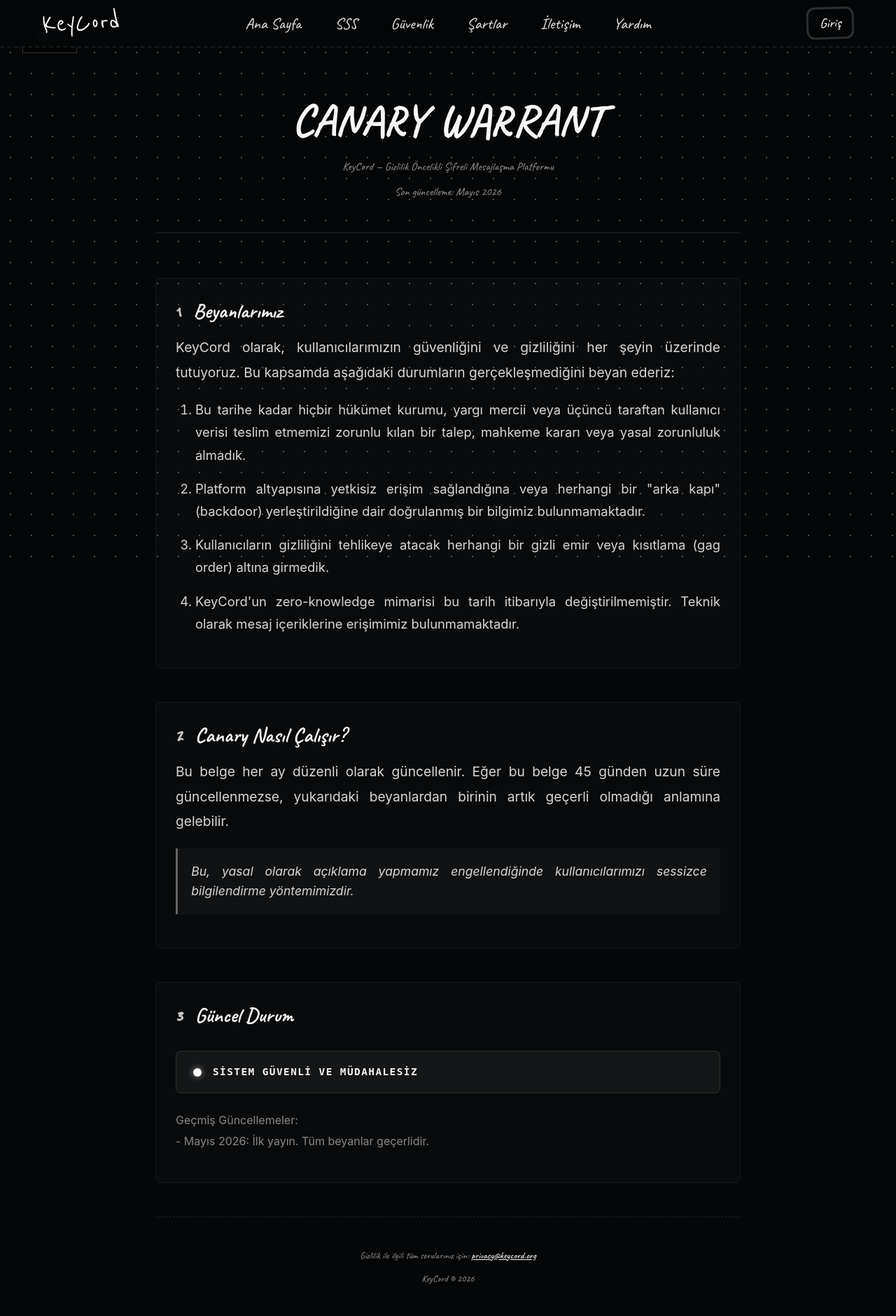
After one commit to Keremcm/KeyCord, a Python web app: template app/templates/canary.html in a window 1280 px wide. The commit adds this page. Shown: the whole page at 70% size. Run offline with Jinja, Linux system fonts and the light colour scheme; the template is opened without the code that fills it, so the values that code supplies are empty.

Commit message:
Canary Warrany eklendi

```diff
--- a/app/routes.py
+++ b/app/routes.py
@@ -2539,6 +2539,10 @@ def careers():
 def hall_of_fame():
     return render_template('hall_of_fame.html')
 
+@main_bp.route('/canary')
+def canary():
+    return render_template('canary.html')
+
 
 # ================================
 # GÜVENLİK VE HESAP YÖNETİMİ
--- a/app/templates/base.html
+++ b/app/templates/base.html
@@ -331,6 +331,7 @@
                 <a href="{{ url_for('auth.gdpr') }}">{{ _('KVKK / GDPR') }}</a>
                 <a href="{{ url_for('main.careers') }}">{{ _('Kariyer') }}</a>
                 <a href="{{ url_for('main.hall_of_fame') }}">{{ _('Onur Listesi') }}</a>
+                <a href="{{ url_for('main.canary') }}">{{ _('Canary') }}</a>
                 <a href="{{ url_for('auth.contact') }}">{{ _('İletişim') }}</a>
             </div>
             <a href="https://www.instagram.com/keycord_official/" target="_blank" rel="noopener noreferrer"
--- /dev/null
+++ b/app/templates/canary.html
@@ -0,0 +1,299 @@
+{% extends "base.html" %}
+
+{% block title %}KeyCord - Canary Warrant{% endblock %}
+
+{% block extra_css %}
+<style>
+    *,
+    *::before,
+    *::after {
+        box-sizing: border-box;
+    }
+
+    html {
+        height: auto;
+        scroll-behavior: smooth;
+    }
+
+    body {
+        min-height: 100vh;
+        overflow-x: hidden;
+        position: relative;
+        margin: 0;
+    }
+
+    .policy-container {
+        max-width: 900px;
+        margin: 0 auto;
+        padding: clamp(1rem, 5vw, 2rem);
+        color: var(--muted-chalk);
+    }
+
+    .policy-header {
+        text-align: center;
+        margin-bottom: 4rem;
+        border-bottom: 1px solid rgba(255, 255, 255, 0.1);
+        padding-bottom: 2rem;
+    }
+
+    .policy-header h1 {
+        font-family: 'Caveat', cursive;
+        font-size: clamp(2.5rem, 8vw, 4rem);
+        color: var(--chalk);
+        margin: 0 0 0.5rem;
+        text-transform: uppercase;
+    }
+
+    .policy-header .meta {
+        font-size: 1rem;
+        color: #888;
+    }
+
+    .policy-section {
+        margin-bottom: 3rem;
+        padding: 1.75rem;
+        background: rgba(255, 255, 255, 0.02);
+        border-radius: 8px;
+        border: 1px solid rgba(255, 255, 255, 0.05);
+    }
+
+    .section-number {
+        display: inline-block;
+        font-family: 'Reenie Beanie', cursive;
+        font-size: 2rem;
+        color: var(--brand-white);
+        opacity: 0.8;
+        margin-right: 0.5rem;
+    }
+
+    .section-title {
+        font-family: 'Caveat', cursive;
+        font-size: 1.85rem;
+        font-weight: 600;
+        margin: 0 0 1rem;
+        color: var(--chalk);
+        display: flex;
+        align-items: center;
+        gap: 0.5rem;
+    }
+
+    .policy-content {
+        font-family: 'Inter', sans-serif;
+        font-size: 1.2rem;
+        line-height: 1.85;
+        color: var(--muted-chalk);
+        text-align: justify;
+    }
+
+    .policy-content p {
+        margin: 1rem 0;
+    }
+
+    .legal-list {
+        list-style-type: decimal;
+        padding-left: 1.75rem;
+        margin-top: 1.2rem;
+        margin-bottom: 1.2rem;
+        font-size: 1.15rem;
+    }
+
+    .legal-list li {
+        margin-bottom: 1rem;
+        line-height: 1.75;
+    }
+
+    .legal-list-bullet {
+        list-style-type: disc;
+        padding-left: 1.75rem;
+        margin-top: 1.2rem;
+        margin-bottom: 1.2rem;
+        font-size: 1.15rem;
+    }
+
+    .legal-list-bullet li {
+        margin-bottom: 1rem;
+        line-height: 1.75;
+    }
+
+    .highlight-box {
+        background: rgba(255, 255, 255, 0.03);
+        border-left: 3px solid #666;
+        padding: 1.2rem;
+        margin: 1.25rem 0;
+        font-style: italic;
+        font-size: 1.1rem;
+        line-height: 1.6;
+    }
+
+    .canary-status {
+        display: flex;
+        align-items: center;
+        gap: 1rem;
+        background: rgba(255, 255, 255, 0.05);
+        padding: 1rem 1.5rem;
+        border-radius: 8px;
+        margin-top: 2rem;
+        border: 1px solid rgba(255, 255, 255, 0.1);
+    }
+
+    .status-dot {
+        width: 12px;
+        height: 12px;
+        background: #fff;
+        border-radius: 50%;
+        box-shadow: 0 0 10px rgba(255, 255, 255, 0.5);
+    }
+
+    .status-text {
+        font-family: 'JetBrains Mono', monospace;
+        font-weight: 700;
+        font-size: 0.9rem;
+        text-transform: uppercase;
+        letter-spacing: 0.1em;
+        color: var(--chalk);
+    }
+
+    strong {
+        color: var(--chalk);
+    }
+
+    a.contact-link {
+        color: var(--chalk);
+        text-decoration: underline;
+    }
+
+    .back-link {
+        position: fixed;
+        top: 2rem;
+        left: 2rem;
+        border: 1px solid rgba(255, 255, 255, 0.2);
+        padding: 0.65rem 1.1rem;
+        z-index: 100;
+        background: #000;
+        color: #fff;
+        text-decoration: none;
+        font-family: 'Caveat', cursive;
+        font-size: 1.05rem;
+        transition: all 0.3s;
+    }
+
+    .back-link:hover {
+        border-color: var(--chalk);
+        color: var(--chalk);
+    }
+
+    .footer-note {
+        margin-top: 3rem;
+        text-align: center;
+        color: #888;
+        font-size: 0.85rem;
+        border-top: 1px dashed rgba(255, 255, 255, 0.1);
+        padding-top: 2rem;
+    }
+
+    .main-footer {
+        display: none;
+    }
+
+    @media (max-width: 860px) {
+        .back-link {
+            position: static;
+            margin-bottom: 2rem;
+            display: inline-block;
+        }
+    }
+
+    @media (max-width: 600px) {
+        .policy-container {
+            padding: 4rem 1rem 2rem;
+        }
+
+        .policy-header {
+            margin-bottom: 2rem;
+        }
+
+        .policy-section {
+            padding: 1rem;
+        }
+
+        .section-title {
+            font-size: 1.5rem;
+        }
+    }
+</style>
+{% endblock %}
+
+{% block footer %}{% endblock %}
+
+{% block content %}
+<div class="container policy-container">
+
+    <a href="{{ url_for('auth.welcome') if not current_user.is_authenticated else url_for('auth.dashboard') }}" class="back-link">
+        ← {{ _('Geri') }}
+    </a>
+
+    <div class="policy-header">
+        <h1>CANARY WARRANT</h1>
+        <div class="meta">
+            <p>KeyCord — Gizlilik Öncelikli Şifreli Mesajlaşma Platformu</p>
+            <p>{{ _('Son güncelleme: Mayıs 2026') }}</p>
+        </div>
+    </div>
+
+    <!-- 1. BEYAN -->
+    <div class="policy-section">
+        <h2 class="section-title">
+            <span class="section-number">1</span> {{ _('Beyanlarımız') }}
+        </h2>
+        <div class="policy-content">
+            <p>
+                {{ _('KeyCord olarak, kullanıcılarımızın güvenliğini ve gizliliğini her şeyin üzerinde tutuyoruz. Bu kapsamda aşağıdaki durumların gerçekleşmediğini beyan ederiz:') }}
+            </p>
+            <ul class="legal-list">
+                <li>{{ _('Bu tarihe kadar hiçbir hükümet kurumu, yargı mercii veya üçüncü taraftan kullanıcı verisi teslim etmemizi zorunlu kılan bir talep, mahkeme kararı veya yasal zorunluluk almadık.') }}</li>
+                <li>{{ _('Platform altyapısına yetkisiz erişim sağlandığına veya herhangi bir "arka kapı" (backdoor) yerleştirildiğine dair doğrulanmış bir bilgimiz bulunmamaktadır.') }}</li>
+                <li>{{ _('Kullanıcıların gizliliğini tehlikeye atacak herhangi bir gizli emir veya kısıtlama (gag order) altına girmedik.') }}</li>
+                <li>{{ _('KeyCord\'un zero-knowledge mimarisi bu tarih itibarıyla değiştirilmemiştir. Teknik olarak mesaj içeriklerine erişimimiz bulunmamaktadır.') }}</li>
+            </ul>
+        </div>
+    </div>
+
+    <!-- 2. ÇALIŞMA PRENSİBİ -->
+    <div class="policy-section">
+        <h2 class="section-title">
+            <span class="section-number">2</span> {{ _('Canary Nasıl Çalışır?') }}
+        </h2>
+        <div class="policy-content">
+            <p>
+                {{ _('Bu belge her ay düzenli olarak güncellenir. Eğer bu belge 45 günden uzun süre güncellenmezse, yukarıdaki beyanlardan birinin artık geçerli olmadığı anlamına gelebilir.') }}
+            </p>
+            <div class="highlight-box">
+                {{ _('Bu, yasal olarak açıklama yapmamız engellendiğinde kullanıcılarımızı sessizce bilgilendirme yöntemimizdir.') }}
+            </div>
+        </div>
+    </div>
+
+    <!-- 3. DURUM -->
+    <div class="policy-section">
+        <h2 class="section-title">
+            <span class="section-number">3</span> {{ _('Güncel Durum') }}
+        </h2>
+        <div class="policy-content">
+            <div class="canary-status">
+                <div class="status-dot"></div>
+                <div class="status-text">{{ _('SİSTEM GÜVENLİ VE MÜDAHALESİZ') }}</div>
+            </div>
+            <p style="margin-top: 1.5rem; font-size: 1rem; color: #888;">
+                {{ _('Geçmiş Güncellemeler:') }}<br>
+                - Mayıs 2026: İlk yayın. Tüm beyanlar geçerlidir.
+            </p>
+        </div>
+    </div>
+
+    <div class="footer-note">
+        <p>{{ _('Gizlilik ile ilgili tüm sorularınız için:') }} <a href="mailto:privacy@keycord.org" class="contact-link">privacy@keycord.org</a></p>
+        <p style="margin-top: 1rem;">KeyCord © 2026</p>
+    </div>
+
+</div>
+{% endblock %}
```
Also changed, not shown: keycord_canary_warrant.txt (added, +49 -0 lines).
